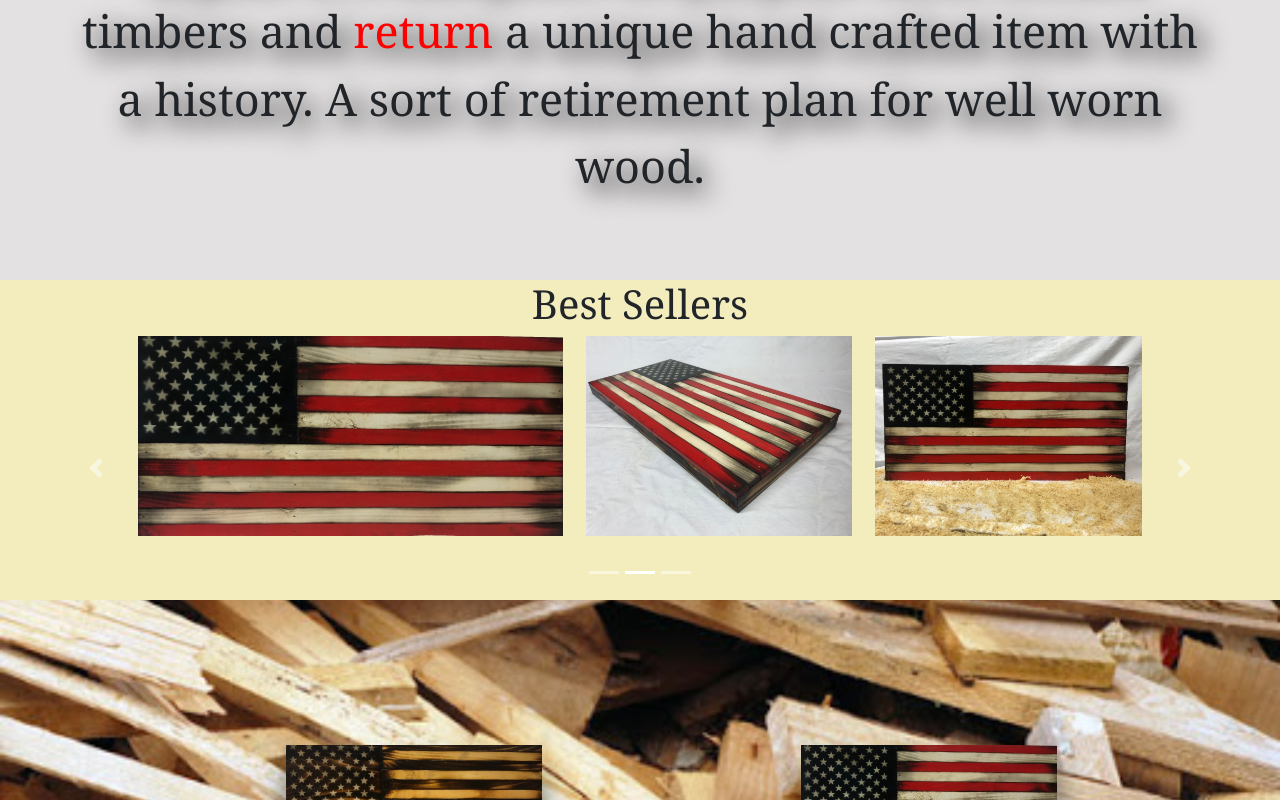
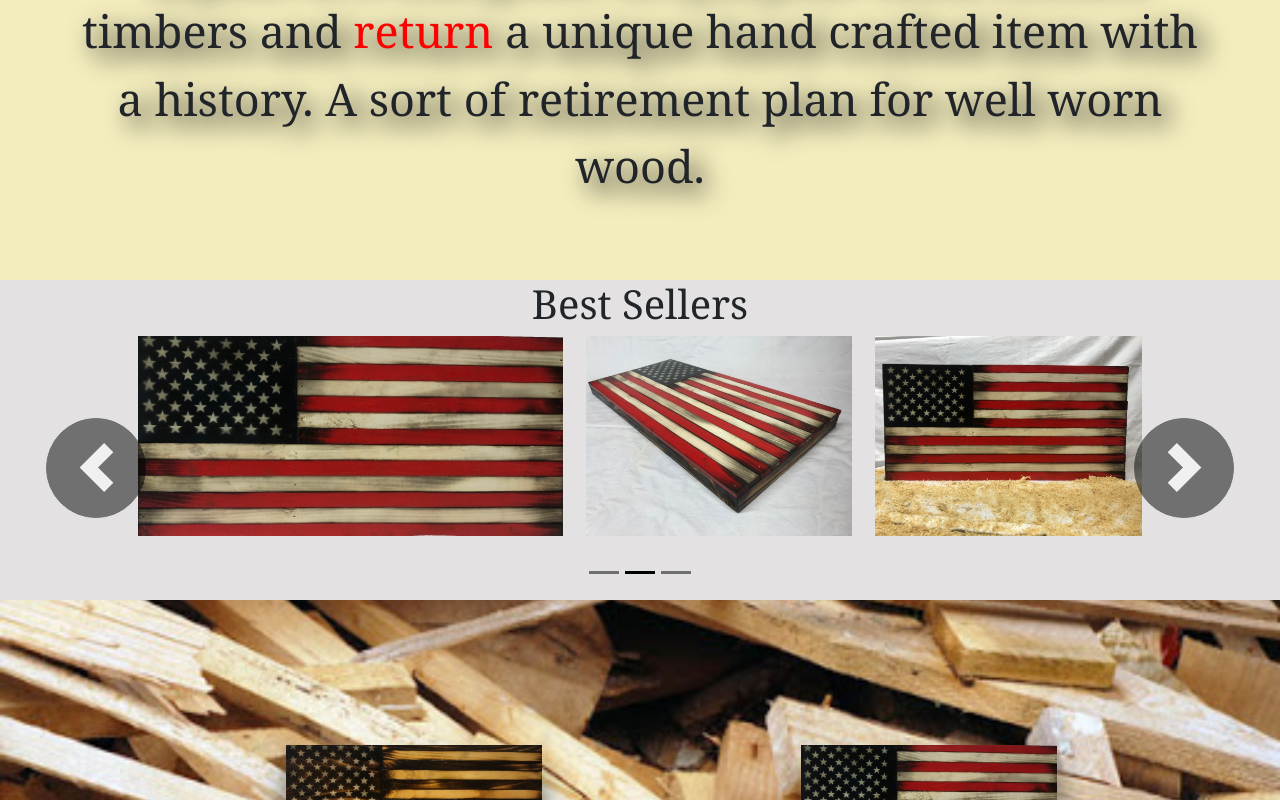
Before and after one commit to GMorse19/off-street, a React (Create React App) app: page / in a window 1280 px wide. Shown: the part 1225-2025 px from the top of the page. Built offline with nearby package versions, Linux system fonts and the light colour scheme.

Commit message:
Styling carousel control icons

```diff
--- a/src/Components/BestSellers/BestSellers.scss
+++ b/src/Components/BestSellers/BestSellers.scss
@@ -3,10 +3,39 @@
 }
 
 .carousel-div {
-  background-color: #f3edbe;
+  background-color: #e3e1e1;
 }
 
 .carousel-image {
   padding-left: 1%;
   padding-right: 1%;
 }
+
+.carousel-indicators li {
+  background-color: black;
+}
+
+.carousel-control-prev-icon,
+.carousel-control-next-icon {
+  background-color: #000;
+  height: 100px;
+  width: 100px;
+  outline: black;
+  background-size: 50%;
+  border-radius: 50%;
+  border: 1px solid black;
+  // background-image: none;
+}
+
+// .carousel-control-next-icon:after
+// {
+//   content: '>';
+//   font-size: 55px;
+//   color: #000;
+// }
+//
+// .carousel-control-prev-icon:after {
+//   content: '<';
+//   font-size: 55px;
+//   color: #000;
+// }
--- a/src/Components/SplashIntro/SplashIntro.scss
+++ b/src/Components/SplashIntro/SplashIntro.scss
@@ -1,5 +1,5 @@
 .splash-intro-container {
-  background-color: #e3e1e1;
+  background-color: #f3edbe;
 }
 
 .splash-intro-para {
```
